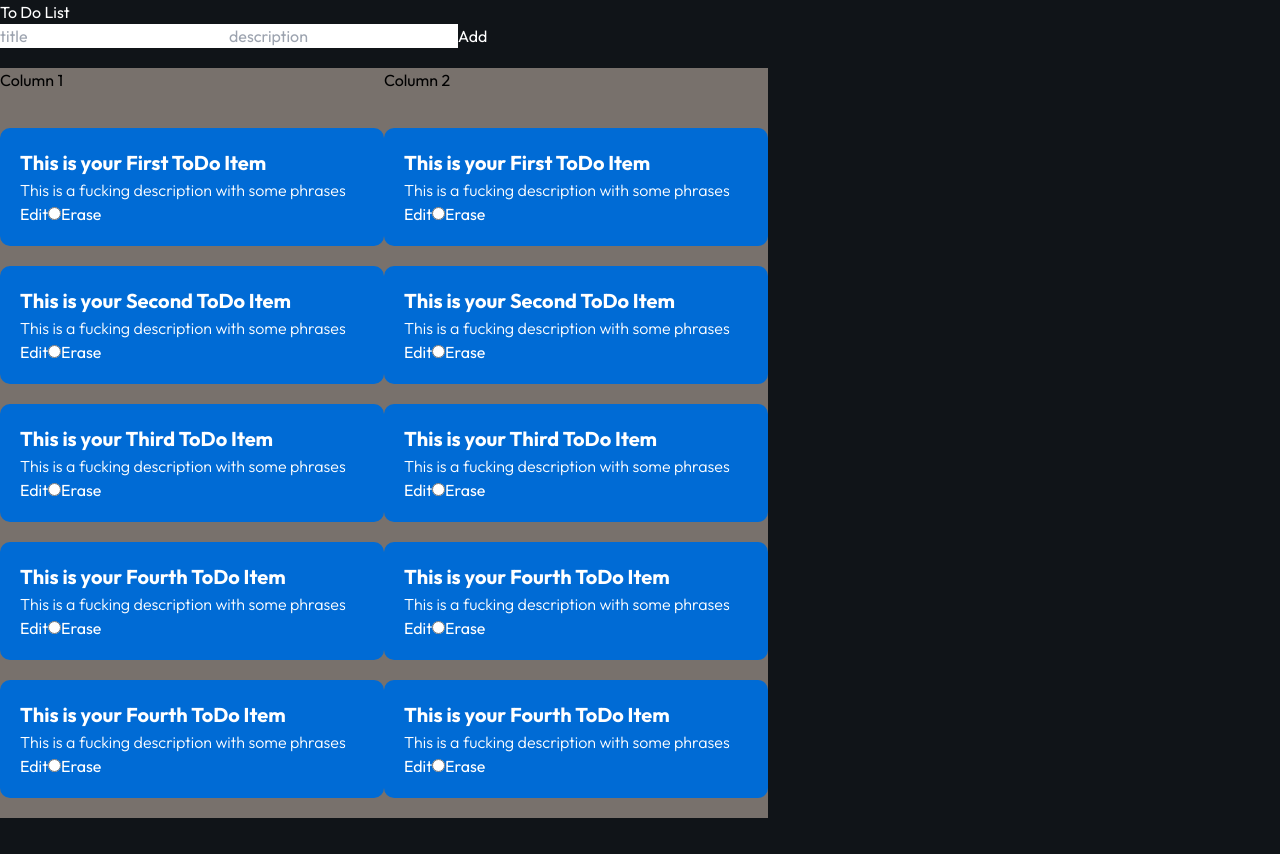
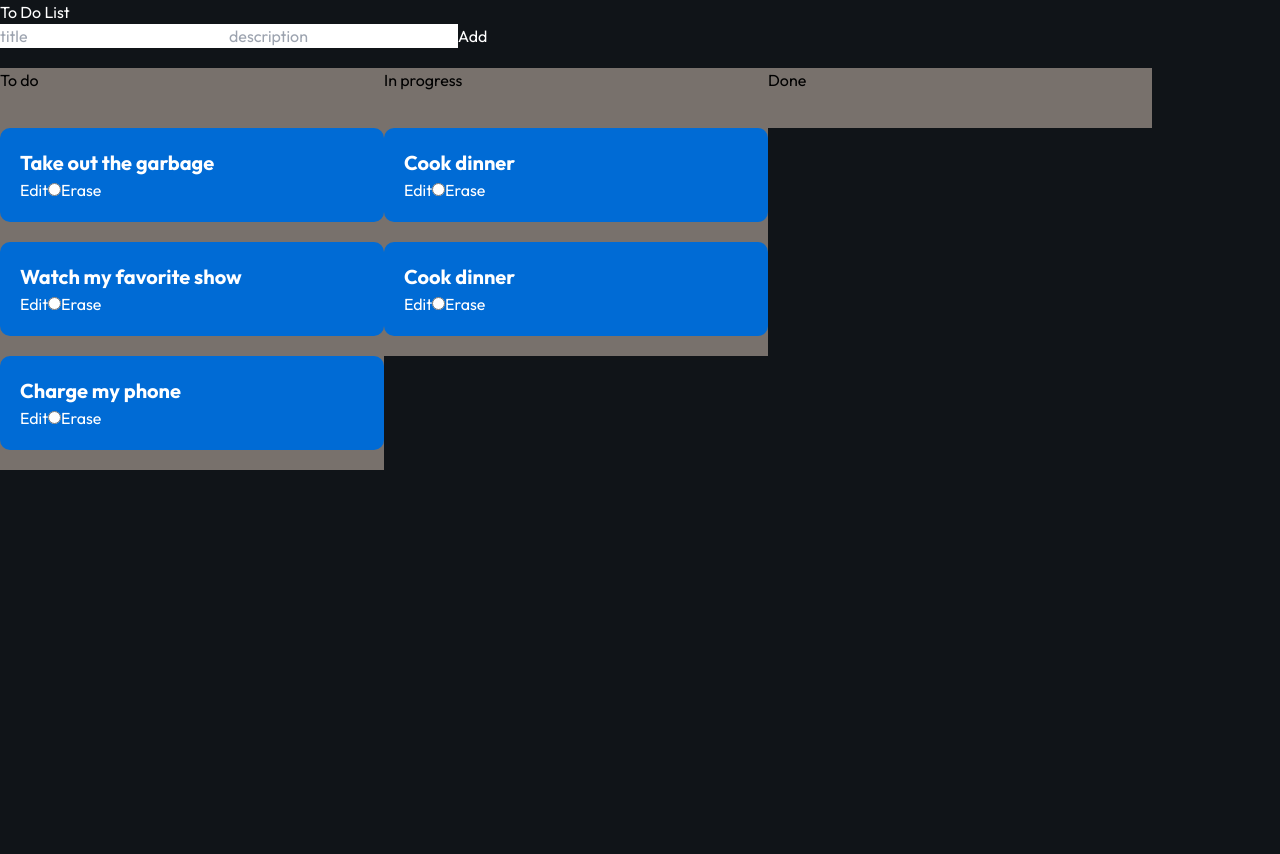
Before and after one commit to oriolorriols/todo-app-front, a React (Vite) app: page / in a window 1280 px wide. After the commit the page ends 800 px from the top, so only its background shows below. Built offline with nearby package versions, Linux system fonts and the light colour scheme.

Commit message:
Multiple Lists Working Phase1

```diff
--- a/src/App.jsx
+++ b/src/App.jsx
@@ -1,29 +1,47 @@
 import { useState } from "react";
 import { DragDropContext } from "react-beautiful-dnd";
 import Header from "./components/header/header";
-import ToDoList from "./components/todo-list/todo-list"
-import lists from "./lists/toDoItemLists.json"
+import ToDoLists from "./components/todo-list/todo-list"
+// import lists from "./lists/toDoItemLists.json"
 
 import "./App.scss";
 
 function App() {
 
-  const listOfLists = [
-    {
-      id: 0,
-      title: "Shop List",
+  const lists = {
+    toDoItemList: {
+      'task-1': { id: 'task-1', title: 'Take out the garbage' },
+      'task-2': { id: 'task-2', title: 'Watch my favorite show' },
+      'task-3': { id: 'task-3', title: 'Charge my phone' },
+      'task-4': { id: 'task-4', title: 'Cook dinner' },
+      'task-5': { id: 'task-5', title: 'Cook dinner' },
     },
-    {
-      id: 1,
-      title: "Car Adjustments",
+    columns: {
+      'column-1': {
+        id: 'column-1',
+        title: 'To do',
+        taskIds: ['task-1', 'task-2', 'task-3', ],
+      },
+      'column-2': {
+        id: 'column-2',
+        title: 'In progress',
+        taskIds: ['task-4', 'task-5'],
+      },
+      'column-3': {
+        id: 'column-3',
+        title: 'Done',
+        taskIds: [],
+      },
     },
-  ];
+    // Facilitate reordering of the columns
+    columnOrder: ['column-1', 'column-2', 'column-3'],
+  };
 
   const [title, setTitle] = useState("");
   const [description, setDescription] = useState("");
 
 
-  const [toDoList, setToDoList] = useState(lists.toDoItemList);
+  const [toDoList, setToDoList] = useState(lists);
 
 
   const addToDoItem = (e) => {
@@ -102,18 +120,59 @@ function App() {
   }
 
   const handleDragDrop = (results) => {
-    const {source, destination, type} = results
+    const {source, destination, draggableId, type} = results
     if (!destination) return
     if (source.droppableId === destination.droppableId  && source.index === destination.index)  return
-    if (type === 'group'){
-      const reoderItems = [...toDoList]
-      const sourceIndex = source.index
-      const destinationIndex = destination.index
-      const [removedItem] = reoderItems.splice(sourceIndex, 1)
-      reoderItems.splice(destinationIndex, 0, removedItem)
 
-      return setToDoList (reoderItems)
+    const start = toDoList.columns[source.droppableId]
+    const finish = toDoList.columns[destination.droppableId]
+
+    if (start === finish) {
+      const newTaskIds = Array.from(start.taskIds);
+      newTaskIds.splice(source.index, 1);
+      newTaskIds.splice(destination.index, 0, draggableId);
+
+      const newColumn = {
+        ...start,
+        taskIds: newTaskIds,
+      };
+
+      const newState = {
+        ...toDoList,
+        columns: {
+          ...toDoList.columns,
+          [newColumn.id]: newColumn,
+        },
+      };
+
+      setToDoList(newState);
+      return;
     }
+
+    // Moving from one list to another
+    const startTaskIds = Array.from(start.taskIds);
+    startTaskIds.splice(source.index, 1);
+    const newStart = {
+      ...start,
+      taskIds: startTaskIds,
+    };
+
+    const finishTaskIds = Array.from(finish.taskIds);
+    finishTaskIds.splice(destination.index, 0, draggableId);
+    const newFinish = {
+      ...finish,
+      taskIds: finishTaskIds,
+    };
+
+    const newState = {
+      ...toDoList,
+      columns: {
+        ...toDoList.columns,
+        [newStart.id]: newStart,
+        [newFinish.id]: newFinish,
+      },
+    };
+    setToDoList(newState);
   }
 
   function eraseItem(item) {
@@ -147,19 +206,24 @@ function App() {
       <div className="flex">
 
       <DragDropContext onDragEnd={handleDragDrop}>
-        {lists.columns.map((item) => (
-          <div key={item.id}>
-            <ToDoList
-            handleDragDrop={handleDragDrop}
+        {lists.columnOrder.map((item) => {
+          const column = toDoList.columns[item]
+          const tasks = toDoList.columns[item].taskIds.map(
+            taskId => toDoList.toDoItemList[taskId]
+          )
+          return (
+          <div key={column.id}>
+            <ToDoLists
             handleEditInputChange={handleEditInputChange}
             handleEditClick={handleEditClick}
-            toDoList={toDoList}
+            toDoList={tasks}
             setToDone={setToDone}
-            listTitle={item.title}
+            column={column}
             eraseItem={eraseItem}
-            ></ToDoList>
+            ></ToDoLists>
             </div>
-        ))}
+          )
+      })}
           </DragDropContext>
         </div>
       </div>
--- a/src/components/todo-list/todo-list.jsx
+++ b/src/components/todo-list/todo-list.jsx
@@ -1,13 +1,13 @@
 import { Droppable, Draggable } from "react-beautiful-dnd";
 import ToDoItem from "../todo-item/todo-item";
 
-function ToDoList({handleEditClick, handleEditInputChange, handleDragDrop, toDoList, setToDone, listTitle, eraseItem }) {
+function ToDoLists({handleEditClick, handleEditInputChange, toDoList, setToDone, column, eraseItem }) {
     return (
 <div className="w-96 bg-stone-500 mt-5">
-          <h1 className="text-black">{listTitle}</h1>
+          <h1 className="text-black">{column.title}</h1>
 
           <Droppable
-            droppableId={listTitle} type="group">
+            droppableId={column.id} type="group">
             {(provided) => (
               <div {...provided.droppableProps} ref={provided.innerRef} className="grid my-9">
                 {toDoList.map((item, index) => (
@@ -38,4 +38,4 @@ function ToDoList({handleEditClick, handleEditInputChange, handleDragDrop, toDoL
     );
   }
 
-  export default ToDoList;
+  export default ToDoLists;
--- a/src/lists/toDoItemLists.json
+++ b/src/lists/toDoItemLists.json
@@ -42,14 +42,14 @@
       "title": "Column 1",
       "description": "This is a fucking description with some phrases",
       "completed": "",
-      "list": "toDoItemList"
+      "taskIds": ["task-1", "task-2"]
     },
     {
       "id": "0",
       "title": "Column 2",
       "description": "This is a fucking description with some phrases",
       "completed": "",
-      "list": "toDoItemList"
+      "taskIds": ["task-3", "task-4"]
     }
   ]
 }
```
